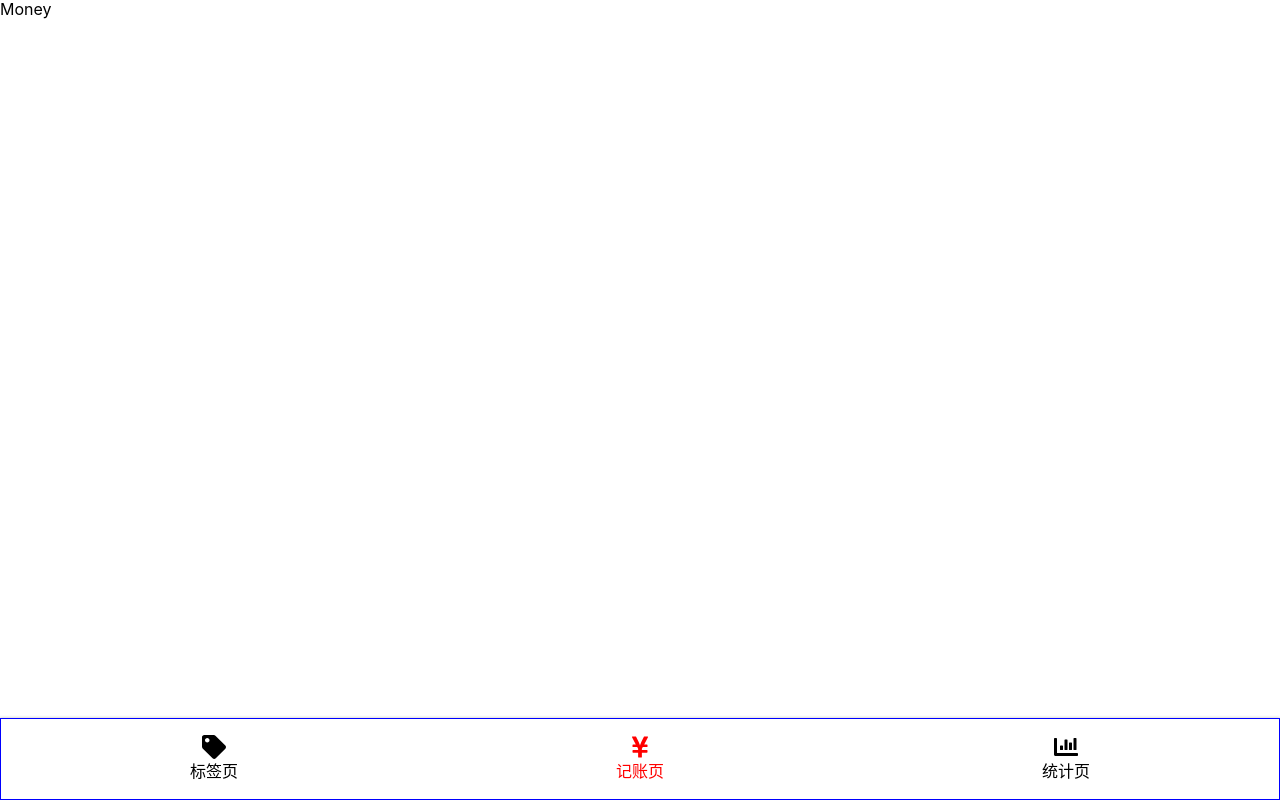
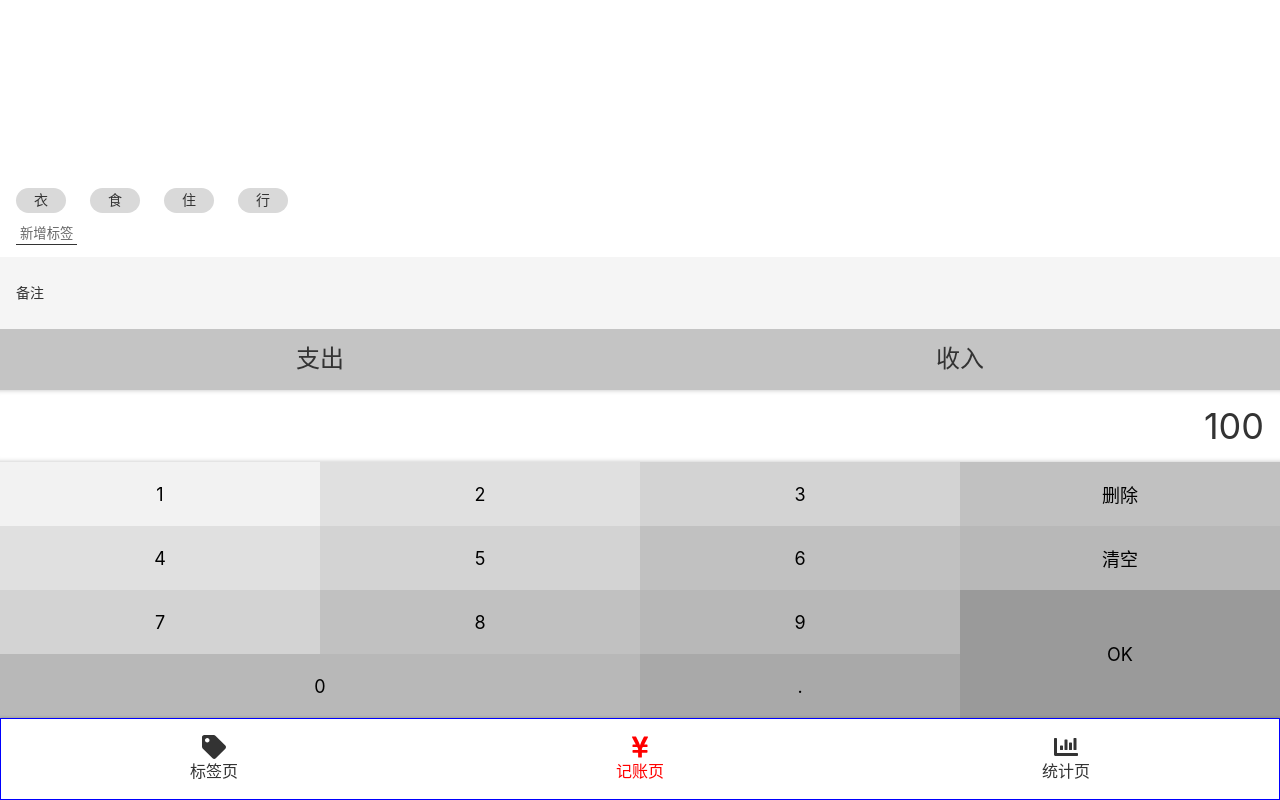
Before and after one commit to pzjyyzs/react-booking, a React app: page /#/money in a window 1280 px wide. Built offline with nearby package versions, Linux system fonts and the light colour scheme.

Commit message:
Money 样式

```diff
--- a/src/components/Layout/index.tsx
+++ b/src/components/Layout/index.tsx
@@ -1,11 +1,14 @@
 import React from 'react';
 import Nav from 'components/Nav';
-import { Main, Wrapper } from './../../styled-component';
+import { Main, Wrapper } from './style-components';
 
-const Layout: React.FunctionComponent = (props) => {
+interface layoutProps {
+    className?: string;
+}
+const Layout: React.FunctionComponent<layoutProps> = (props) => {
     return (
         <Wrapper>
-            <Main>
+            <Main className={props.className}>
                 { props.children }
             </Main>
             <Nav></Nav>
--- a/src/components/Nav/style-components.ts
+++ b/src/components/Nav/style-components.ts
@@ -6,6 +6,7 @@ export const MyNav = styled.nav`
     border: 1px solid blue;
     line-height: 24px;
     box-shadow: 0 0 3px rgba(0, 0, 0, .25);
+    background-color: #fff;
     > ul {
         display: flex;
         > li{
--- a/src/index.css
+++ b/src/index.css
@@ -12,5 +12,11 @@ a{ text-decoration: none; color: inherit;}
 body {
     font-size: 16px;
     line-height: 1.2;
+    color: #333;
+    background: #f5f5f5;
     font-family: -apple-system, "Noto Sans", "Helvetica Neue", Helvetica, "Nimbus Sans L", Arial, "Liberation Sans", "PingFang SC", "Hiragino Sans GB", "Noto Sans CJK SC", "Source Han Sans SC", "Source Han Sans CN", "Microsoft YaHei", "Wenquanyi Micro Hei", "WenQuanYi Zen Hei", "ST Heiti", SimHei, "WenQuanYi Zen Hei Sharp", sans-serif;
 }
+
+button {
+    font-family: inherit;
+}
--- a/src/views/money/index.tsx
+++ b/src/views/money/index.tsx
@@ -1,11 +1,54 @@
 import React from "react";
-import Layout from "components/Layout";
+import { MoneyCategory, MoneyNote, MoneyNumber, MoneyTag, MyLayout } from "./style-components";
 
 const Money: React.FunctionComponent = () =>  {
     return (
-      <Layout>
-        <div>Money</div>
-      </Layout>
+      <MyLayout>
+        <MoneyTag>
+          <ol>
+            <li>衣</li>
+            <li>食</li>
+            <li>住</li>
+            <li>行</li>
+          </ol>
+          <button>新增标签</button>
+        </MoneyTag>
+
+        <MoneyNote>
+          <label>
+            <span>备注</span>
+            <input type="text" />
+          </label>
+        </MoneyNote>
+
+        <MoneyCategory>
+          <ul>
+            <li>支出</li>
+            <li>收入</li>
+          </ul>
+        </MoneyCategory>
+
+        <MoneyNumber>
+          <div className='output'>100</div>
+          <div className='pad'>
+            <button>1</button>
+            <button>2</button>
+            <button>3</button>
+            <button>删除</button>
+            <button>4</button>
+            <button>5</button>
+            <button>6</button>
+            <button>清空</button>
+            <button>7</button>
+            <button>8</button>
+            <button>9</button>
+            <button className='ok'>OK</button>
+            <button className='zero'>0</button>
+            <button>.</button>
+          </div>
+        </MoneyNumber>
+
+      </MyLayout>
     )
   }
 
--- /dev/null
+++ b/src/views/money/style-components.ts
@@ -0,0 +1,126 @@
+import Layout from "components/Layout";
+import styled from "styled-components";
+
+export const MoneyTag = styled.div`
+    display: flex;
+    flex-direction: column;
+    justify-content: flex-end;
+    align-items: flex-start;
+    flex-grow: 1;
+    padding: 12px 16px;
+    background-color: #fff;
+    > ol {
+        margin: 0 -12px;
+        > li {
+            display: inline-block;
+            margin: 8px 12px;
+            padding: 4px 18px;
+            font-size: 14px;
+            background: #d9d9d9;
+            border-radius: 18px;
+        }
+    }
+    > button {
+        background: none;
+        color: #666;
+        border: none;
+        padding: 2px 4px;
+        border-bottom: 1px solid #333;
+    }
+`;
+
+export const MoneyNote = styled.div`
+    padding: 0 16px;
+    background: #f5f5f5;
+    font-size: 14px;
+  > label {
+    display:flex;
+    align-items: center;
+    > span { margin-right: 16px; white-space: nowrap; }
+    > input {
+      display:block;
+      width: 100%;
+      height: 72px;
+      background: none;
+      border: none;
+    }
+  }
+`;
+
+export const MoneyCategory = styled.div`
+    font-size: 24px;
+    > ul{
+        display:flex;
+        background:#c4c4c4;
+        > li {
+            width: 50%;
+            text-align:center;
+            padding: 16px 0;
+            position:relative;
+            &.selected::after{
+                content: '';
+                display:block;
+                height: 3px;
+                background:#333;
+                position:absolute;
+                bottom:0;
+                width: 100%;
+                left: 0;
+            }
+        }
+    }
+`;
+
+export const MoneyNumber = styled.div`
+    display:flex;
+    flex-direction: column;
+    > .output{
+        background:white;
+        font-size: 36px;
+        line-height: 72px;
+        text-align:right;
+        padding: 0 16px;
+        box-shadow: inset 0 -5px 5px -5px rgba(0,0,0,0.25),
+                    inset 0 5px 5px -5px rgba(0,0,0,0.25);
+        }
+    > .pad{
+        > button {
+            font-size: 18px; float: left; width: 25%; height: 64px; border: none;
+            &.ok{ height: 128px; float: right; }
+            &.zero{ width: 50%; }
+            &:nth-child(1){
+                background:#f2f2f2;
+            }
+            &:nth-child(2),
+            &:nth-child(5) {
+                background:#E0E0E0;
+            }
+            &:nth-child(3),
+            &:nth-child(6),
+            &:nth-child(9) {
+                background:#D3D3D3;
+            }
+            &:nth-child(4),
+            &:nth-child(7),
+            &:nth-child(10) {
+                background:#C1C1C1;
+            }
+            &:nth-child(8),
+            &:nth-child(11),
+            &:nth-child(13) {
+                background:#B8B8B8;
+            }
+            &:nth-child(12) {
+                background:#9A9A9A;
+            }
+            &:nth-child(14) {
+                background:#A9A9A9;
+            }
+        }
+    }
+`;
+
+export const MyLayout  = styled(Layout)`
+    display: flex;
+    flex-direction: column;
+`;
```
Also changed, not shown: src/components/Layout/style-components.ts (renamed from src/styled-component.ts).
